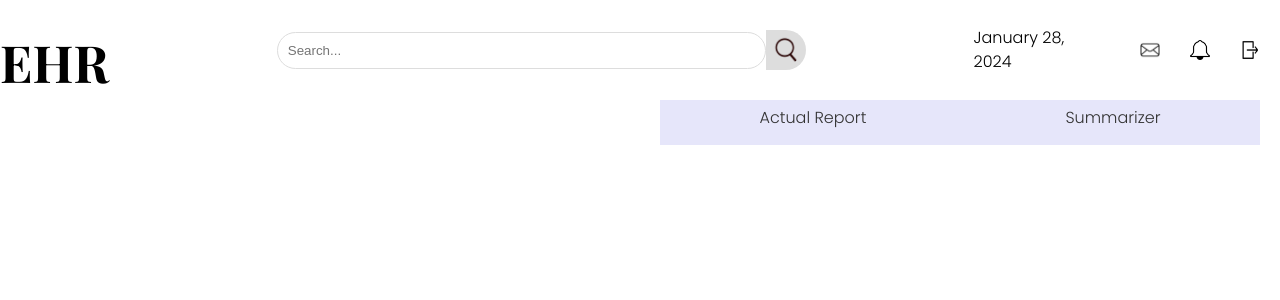
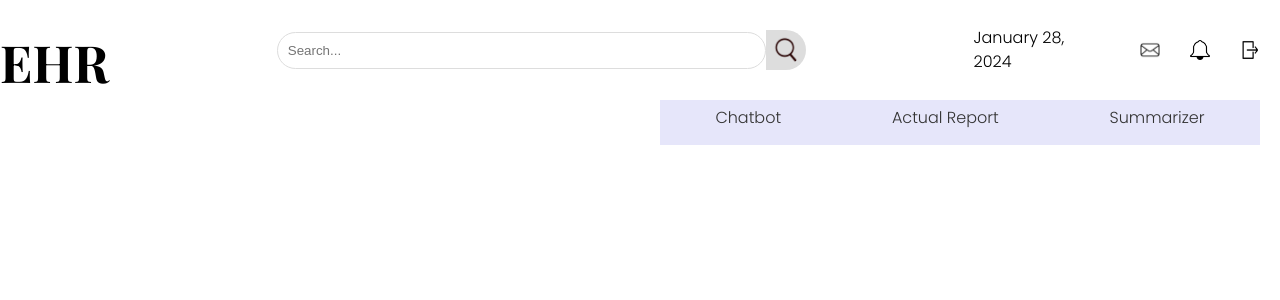
Before and after one commit to Team-Cornflakes/VitaFile, a React (Vite) app in the folder frontend/: page /Main in a window 1280 px wide. Shown: the top 300 px of the page. Built offline with nearby package versions, Linux system fonts and the light colour scheme; no server answers.

Commit message:
chatbot fixed

```diff
--- a/frontend/components/ChatbotInterface.jsx
+++ b/frontend/components/ChatbotInterface.jsx
@@ -10,8 +10,6 @@ const ChatbotInterface = ({ chatInput, updateChatInput, messages, handleSendMess
       content: "You are now a medical expert"
     }
   ]);
-
-
 
 
   const handleKeyPress = async (e) => {
@@ -43,8 +41,9 @@ const ChatbotInterface = ({ chatInput, updateChatInput, messages, handleSendMess
         setIsLoading(false);
         return;
       }
+      const botMessage = data.choices[0].message.content;
 
-      handleSendMessage({ sender: 'user', text: chatInput });
+      handleSendMessage({ sender: 'bot', text: botMessage });
       // Clear chat input
       updateChatInput('');
       setIsLoading(false);
--- a/frontend/components/RightComponent.jsx
+++ b/frontend/components/RightComponent.jsx
@@ -26,7 +26,9 @@ const RightComponent = ({ chatInput, updateChatInput, messages, handleSendMessag
     return (
         <div className="right-container">
             <div className="button-container">
-
+                <button className="top-bar-button" onClick={handleChatbotClick}>
+                    Chatbot
+                </button>
                 <button className="top-bar-button" onClick={handleActualPDFClick}>
                     Actual Report
                 </button>
@@ -35,11 +37,16 @@ const RightComponent = ({ chatInput, updateChatInput, messages, handleSendMessag
                 </button>
             </div>
 
-
+            {activeComponent === 'chatbot' && (
+                <ChatbotInterface
+                    chatInput={chatInput}
+                    updateChatInput={updateChatInput}
+                    messages={messages}
+                    handleSendMessage={handleSendMessage}
+                />
+            )}
             {activeComponent === 'summarizer' && <Summarizer />}
-            {activeComponent === 'pdf' && (
-                    <img src={imageUrl} alt="PDF" />
-            )}
+            {activeComponent === 'pdf' && <img src={imageUrl} alt="PDF" />}
         </div>
     );
 };
```
Also changed, not shown: 1 other file (tests, documents, lock files or other folders).
